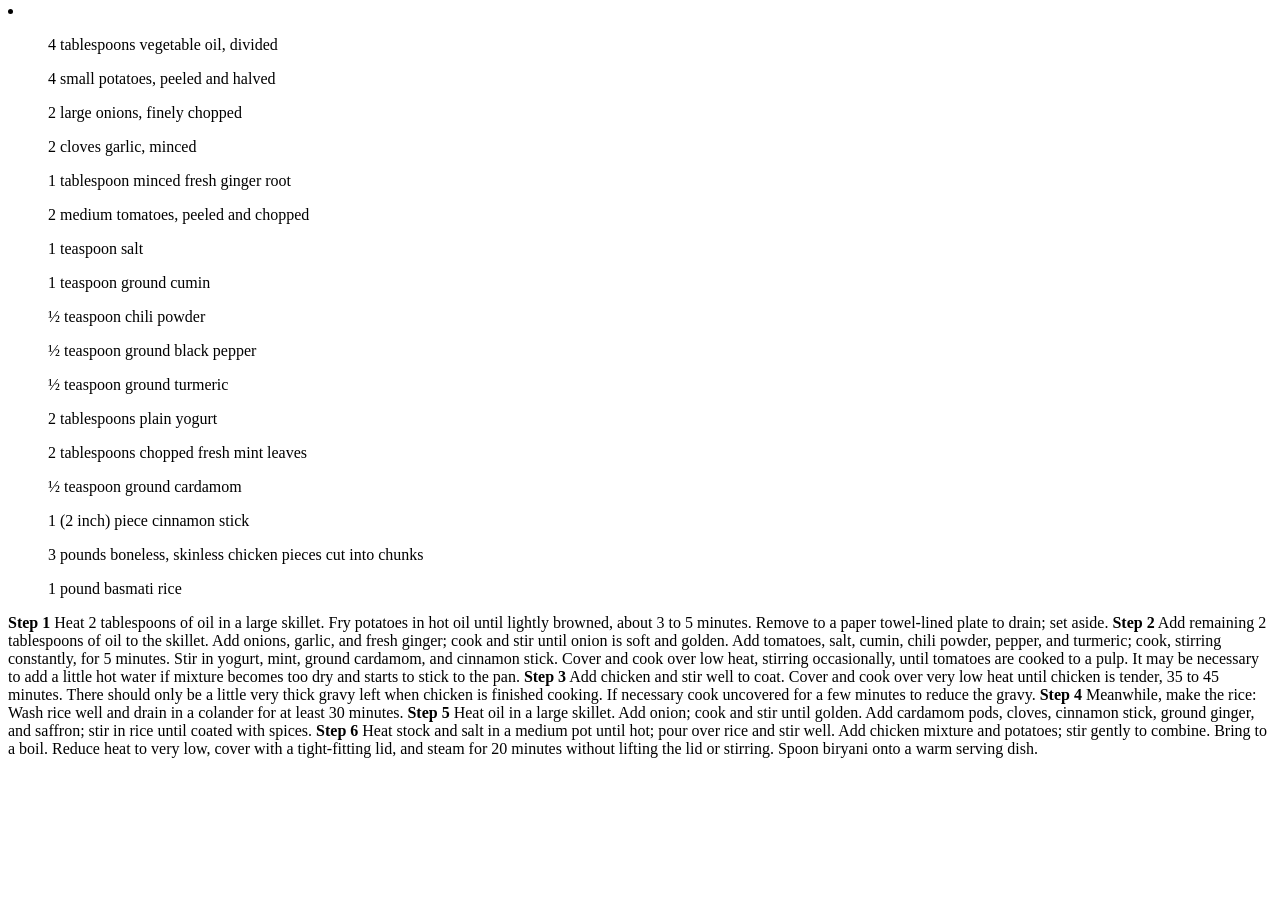
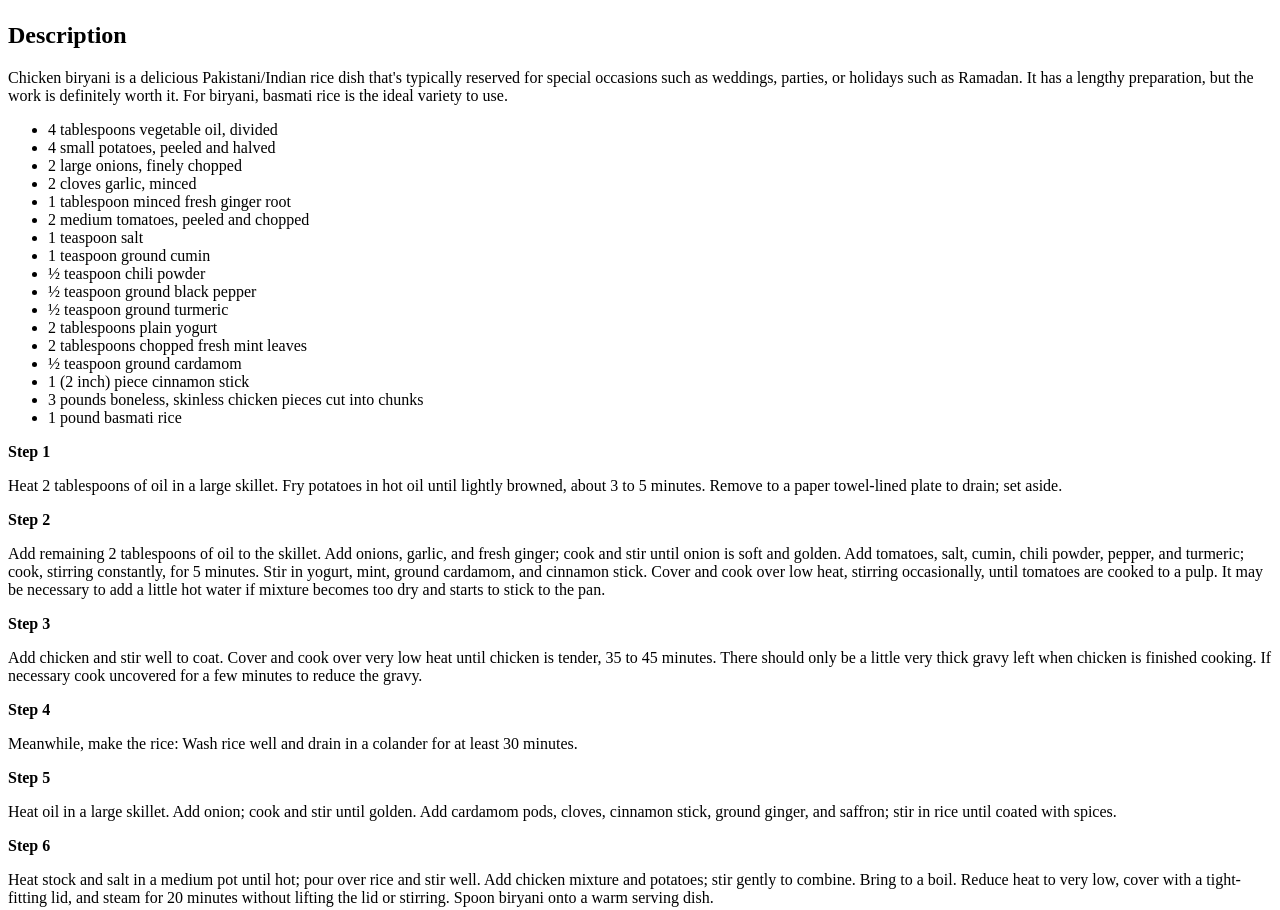
Before and after one commit to jawadsprojects/odin-recipes, a plain HTML site: page recipes/Biryani.html in a window 1280 px wide. Shown: the part 310-1220 px from the top of the page. Before the commit the page ends 1084 px from the top, so only its background shows below. Drawn offline with Linux system fonts and the light colour scheme.

Commit message:
fix li synatax error, fix recipe instruction syntax error, add discription

```diff
--- a/recipes/Biryani.html
+++ b/recipes/Biryani.html
@@ -10,45 +10,48 @@
 
     <img src="https://imagesvc.meredithcorp.io/v3/mm/image?url=https%3A%2F%2Fimages.media-allrecipes.com%2Fuserphotos%2F9307736.jpg&q=60&c=sc&orient=true&poi=auto&h=512" alt="Biryani picture">
 
-    <li>
-        <ul>4 tablespoons vegetable oil, divided</ul>
-        <ul>4 small potatoes, peeled and halved</ul>
-        <ul>2 large onions, finely chopped</ul>
-        <ul>2 cloves garlic, minced</ul>
-        <ul>1 tablespoon minced fresh ginger root</ul>
-        <ul>2 medium tomatoes, peeled and chopped</ul>
-        <ul>1 teaspoon salt</ul>
-        <ul>1 teaspoon ground cumin</ul>
-        <ul>½ teaspoon chili powder</ul>
-        <ul>½ teaspoon ground black pepper</ul>
-        <ul>½ teaspoon ground turmeric</ul>
-        <ul>2 tablespoons plain yogurt</ul>
-        <ul>2 tablespoons chopped fresh mint leaves</ul>
-        <ul>½ teaspoon ground cardamom</ul>
-        <ul>1 (2 inch) piece cinnamon stick</ul>
-        <ul>3 pounds boneless, skinless chicken pieces cut into chunks</ul>
-        <ul>1 pound basmati rice</ul>
+    <h2>Description</h2>
+    <p>Chicken biryani is a delicious Pakistani/Indian rice dish that's typically reserved for special occasions such as weddings, parties, or holidays such as Ramadan. It has a lengthy preparation, but the work is definitely worth it. For biryani, basmati rice is the ideal variety to use.</p>
 
-    </li>
+    <ul>
+        <li>4 tablespoons vegetable oil, divided</li>
+        <li>4 small potatoes, peeled and halved</li>
+        <li>2 large onions, finely chopped</li>
+        <li>2 cloves garlic, minced</li>
+        <li>1 tablespoon minced fresh ginger root</li>
+        <li>2 medium tomatoes, peeled and chopped</li>
+        <li>1 teaspoon salt</li>
+        <li>1 teaspoon ground cumin</li>
+        <li>½ teaspoon chili powder</li>
+        <li>½ teaspoon ground black pepper</li>
+        <li>½ teaspoon ground turmeric</li>
+        <li>2 tablespoons plain yogurt</li>
+        <li>2 tablespoons chopped fresh mint leaves</li>
+        <li>½ teaspoon ground cardamom</li>
+        <li>1 (2 inch) piece cinnamon stick</li>
+        <li>3 pounds boneless, skinless chicken pieces cut into chunks</li>
+        <li>1 pound basmati rice</li>
+
+    </ul>
 
     <p>
         <strong>Step 1</strong>
-        Heat 2 tablespoons of oil in a large skillet. Fry potatoes in hot oil until lightly browned, about 3 to 5 minutes. Remove to a paper towel-lined plate to drain; set aside.
+        <p>Heat 2 tablespoons of oil in a large skillet. Fry potatoes in hot oil until lightly browned, about 3 to 5 minutes. Remove to a paper towel-lined plate to drain; set aside.</p>
 
         <strong>Step 2</strong>
-        Add remaining 2 tablespoons of oil to the skillet. Add onions, garlic, and fresh ginger; cook and stir until onion is soft and golden. Add tomatoes, salt, cumin, chili powder, pepper, and turmeric; cook, stirring constantly, for 5 minutes. Stir in yogurt, mint, ground cardamom, and cinnamon stick. Cover and cook over low heat, stirring occasionally, until tomatoes are cooked to a pulp. It may be necessary to add a little hot water if mixture becomes too dry and starts to stick to the pan.
+        <p>Add remaining 2 tablespoons of oil to the skillet. Add onions, garlic, and fresh ginger; cook and stir until onion is soft and golden. Add tomatoes, salt, cumin, chili powder, pepper, and turmeric; cook, stirring constantly, for 5 minutes. Stir in yogurt, mint, ground cardamom, and cinnamon stick. Cover and cook over low heat, stirring occasionally, until tomatoes are cooked to a pulp. It may be necessary to add a little hot water if mixture becomes too dry and starts to stick to the pan.</p>
 
         <strong>Step 3</strong>
-        Add chicken and stir well to coat. Cover and cook over very low heat until chicken is tender, 35 to 45 minutes. There should only be a little very thick gravy left when chicken is finished cooking. If necessary cook uncovered for a few minutes to reduce the gravy.
+        <p>Add chicken and stir well to coat. Cover and cook over very low heat until chicken is tender, 35 to 45 minutes. There should only be a little very thick gravy left when chicken is finished cooking. If necessary cook uncovered for a few minutes to reduce the gravy.</p>
 
         <strong>Step 4</strong>
-        Meanwhile, make the rice: Wash rice well and drain in a colander for at least 30 minutes.
+        <p></p>Meanwhile, make the rice: Wash rice well and drain in a colander for at least 30 minutes.</p>
 
         <strong>Step 5</strong>
-        Heat oil in a large skillet. Add onion; cook and stir until golden. Add cardamom pods, cloves, cinnamon stick, ground ginger, and saffron; stir in rice until coated with spices.
+        <p>Heat oil in a large skillet. Add onion; cook and stir until golden. Add cardamom pods, cloves, cinnamon stick, ground ginger, and saffron; stir in rice until coated with spices.</p>
 
         <strong>Step 6</strong>
-        Heat stock and salt in a medium pot until hot; pour over rice and stir well. Add chicken mixture and potatoes; stir gently to combine. Bring to a boil. Reduce heat to very low, cover with a tight-fitting lid, and steam for 20 minutes without lifting the lid or stirring. Spoon biryani onto a warm serving dish.
+        <p>Heat stock and salt in a medium pot until hot; pour over rice and stir well. Add chicken mixture and potatoes; stir gently to combine. Bring to a boil. Reduce heat to very low, cover with a tight-fitting lid, and steam for 20 minutes without lifting the lid or stirring. Spoon biryani onto a warm serving dish.</p>
     </p>
 </body>
 </html>
```
